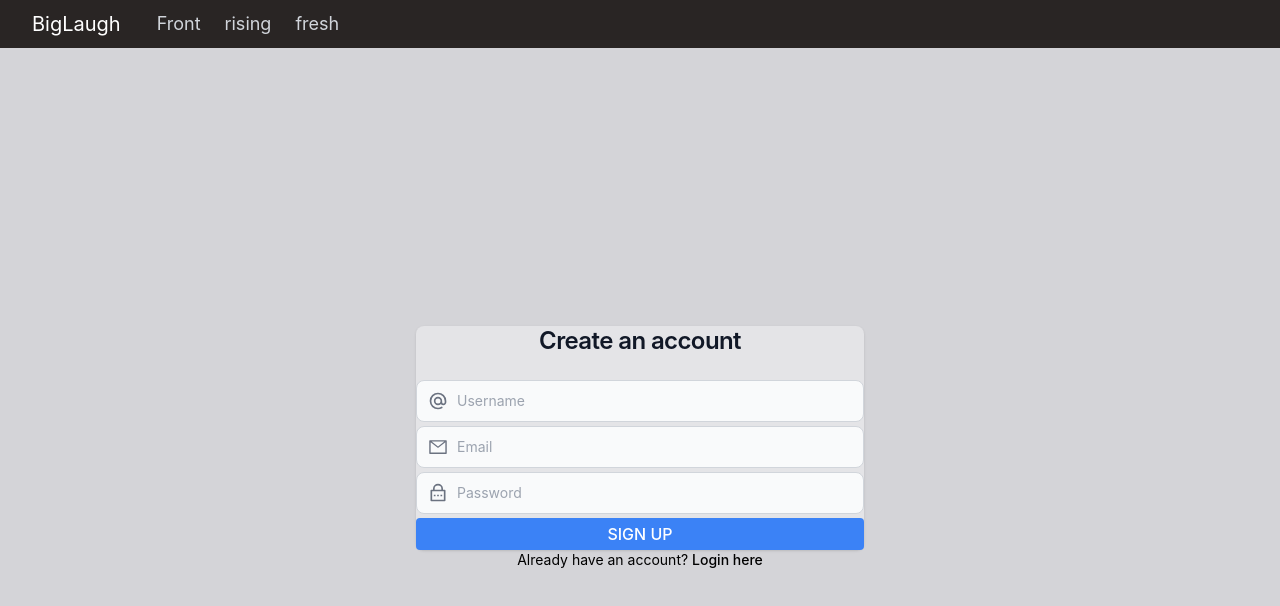
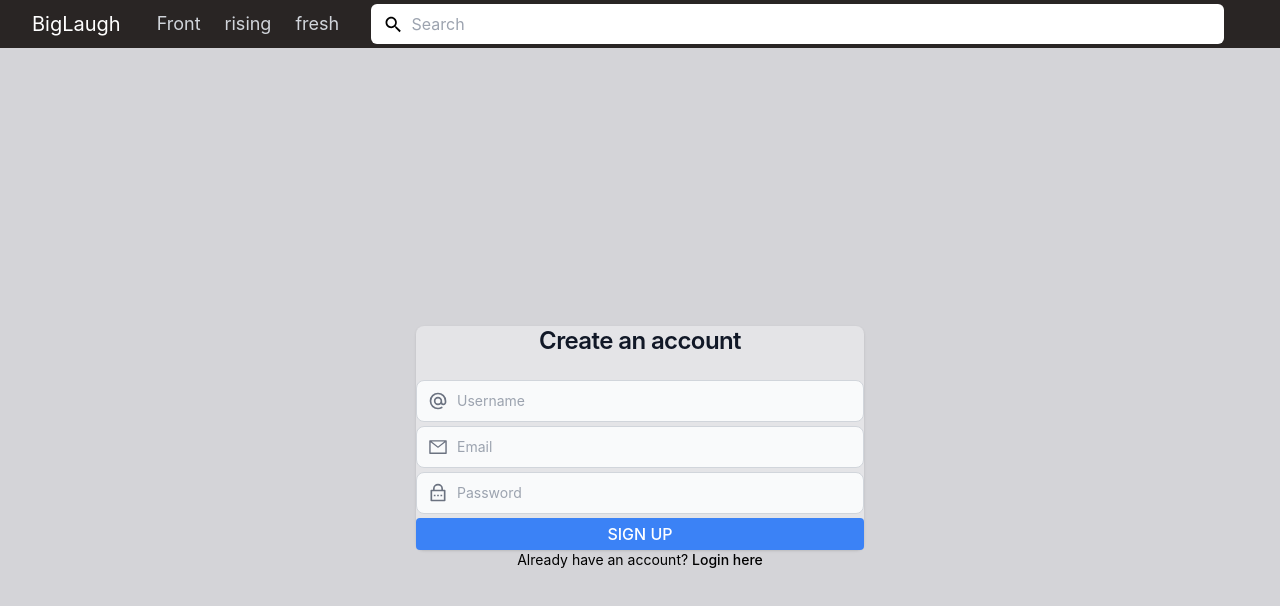
Before and after one commit to RUSHWAYC/biglaugh-meme-sharing, a React (Create React App) app: page /signup in a window 1280 px wide. Shown: the top 606 px of the page. Built offline with nearby package versions, Linux system fonts and the light colour scheme; no server answers.

Commit message:
Added search, upload, and post schema.

```diff
--- a/src/App.js
+++ b/src/App.js
@@ -1,4 +1,4 @@
-import React from "react";
+import { useState } from "react";
 import Navbar from "./components/Navbar";
 import { Route, Routes } from "react-router-dom";
 import Home from "./pages/Home";
@@ -7,17 +7,20 @@ import Signup from "./pages/Signup";
 import Fresh from "./pages/Fresh";
 import Rising from "./pages/Rising";
 import { GoogleOAuthProvider } from "@react-oauth/google";
+import Upload from "./pages/Upload";
 
 const App = () => {
+  const [searchTerm, setSearchTerm] = useState("");
   return (
     <GoogleOAuthProvider clientId={process.env.REACT_APP_GOOGLE_API_TOKEN}>
-      <Navbar />
+      <Navbar searchTerm={searchTerm} setSearchTerm={setSearchTerm} />
       <Routes>
         <Route path="/" element={<Home />} />
         <Route path="rising" element={<Rising />} />
         <Route path="fresh" element={<Fresh />} />
         <Route path="login" element={<Login />} />
         <Route path="signup" element={<Signup />} />
+        <Route path="upload" element={<Upload />} />
       </Routes>
     </GoogleOAuthProvider>
   );
--- a/src/components/Navbar.jsx
+++ b/src/components/Navbar.jsx
@@ -1,21 +1,21 @@
 import { useState, useEffect } from "react";
-import { Link, NavLink } from "react-router-dom";
-import jwtDecode from "jwt-decode";
+import { Link, NavLink, useNavigate } from "react-router-dom";
+import { IoMdSearch } from "react-icons/io";
 
 import pageNames from "../data/pageNames";
-
 import UserDropdown from "./UserDropdown";
 import LoginButton from "./LoginButton";
 import { fetchUser } from "../utils/fetchUser";
 import { userQuery } from "../utils/data";
 import { client } from "../client";
 
-const Navbar = () => {
+const Navbar = ({ searchTerm, setSearchTerm }) => {
   const activeStyle =
     "bg-stone-600 text-white px-3 py-2 text-lg font-medium capitalize";
   const inactiveStyle =
     "text-gray-300 hover:bg-stone-400 hover:text-white px-3 py-2 text-lg font-small capitalize";
 
+  const navigate = useNavigate();
   const [user, setUser] = useState(null);
 
   //Get user data and match it with Google sub.
@@ -54,10 +54,28 @@ const Navbar = () => {
               </div>
             </div>
           </div>
+          <div className="flex justify-start items-center w-full px-2 ml-5 rounded-md bg-white border-none outline-none focus-within:shadow-sm">
+            {/* Search icon from react-icons. */}
+            <IoMdSearch fontSize={21} className="ml-1" />
+            {/* Input field that navigates to the /search page and sets the searchTerm (prop from Pins.jsx). */}
+            <input
+              type="text"
+              onChange={(e) => setSearchTerm(e.target.value)}
+              placeholder="Search"
+              value={searchTerm}
+              onFocus={() => navigate("/search")}
+              className="p-2 w-full bg-white outline-none"
+            />
+          </div>
           <div className="absolute inset-y-0 right-0 flex items-center pr-2 sm:static sm:inset-auto sm:ml-6 sm:pr-0">
             {localStorage.getItem("user") ? (
-              //User image and settings dropdown.
-              <UserDropdown user={user} />
+              <>
+                <button className="bg-blue-500 hover:bg-blue-600 text-white font-medium ml-5 py-1 px-2 rounded uppercase">
+                  <NavLink to="upload">upload</NavLink>
+                </button>
+                {/**User image and settings dropdown. */}
+                <UserDropdown user={user} />
+              </>
             ) : (
               <LoginButton />
             )}
--- a/src/components/UserDropdown.jsx
+++ b/src/components/UserDropdown.jsx
@@ -1,4 +1,4 @@
-import { useState, useEffect } from "react";
+import { useState } from "react";
 import { RxCaretDown } from "react-icons/rx";
 import { useNavigate } from "react-router-dom";
 
--- /dev/null
+++ b/src/pages/Upload.jsx
@@ -0,0 +1,7 @@
+import React from "react";
+
+const Upload = () => {
+  return <div>This is the upload page.</div>;
+};
+
+export default Upload;
```
Also changed, not shown: 1 other file (tests, documents, lock files or other folders).
